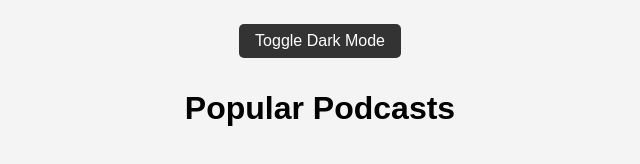
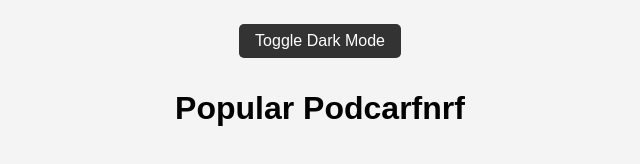
Before and after one commit to GetPaidToo/CastPad, a plain HTML site: page index.html in a window 1280 px wide. Shown: the whole page, without its empty margins (320-960 px from the left). Drawn offline with Linux system fonts and the light colour scheme; no server answers.

Commit message:
Update index.html

```diff
--- a/index.html
+++ b/index.html
@@ -8,7 +8,7 @@
 </head>
 <body>
   <button id="toggle-darkmode">Toggle Dark Mode</button>
-  <h1>Popular Podcasts</h1>
+  <h1>Popular Podcarfnrf</h1>
   <div id="podcast-list"></div>
 
   <script type="module" src="scripts.js"></script>
```
